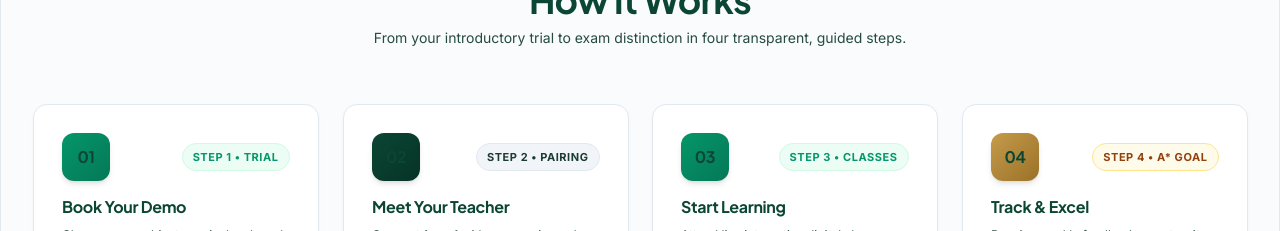
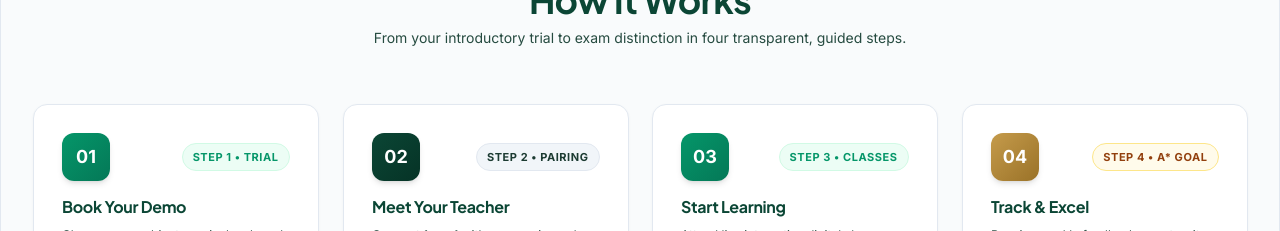
Before and after one commit to mjamalullah/TheReadly-react, a React (Vite) app: page / in a window 1280 px wide. Shown: the part 3920-4151 px from the top of the page. Built offline with nearby package versions, Linux system fonts and the light colour scheme; the HTML template or start-up script is replaced by a standard one.

Commit message:
style: ensure step numbers 01-04 in How It Works are pure white

```diff
--- a/src/index.css
+++ b/src/index.css
@@ -121,7 +121,8 @@ p {
 .btn-primary *, .btn-teal *, .btn-navy *, .btn-whatsapp *,
 .dashboard-header-bar *, .bg-slate-900 *,
 .site-footer .footer-heading,
-.stats-section, .stats-section * {
+.stats-section, .stats-section *,
+.text-white {
   color: #ffffff !important;
 }
 
--- a/src/pages/Home.jsx
+++ b/src/pages/Home.jsx
@@ -1102,8 +1102,10 @@ export const Home = () => {
             <div className="absolute top-0 left-0 right-0 h-1 bg-gradient-to-r from-emerald-500 to-teal-400 opacity-0 group-hover:opacity-100 transition-opacity"></div>
             <div>
               <div className="flex items-center justify-between mb-4">
-                <div className="w-12 h-12 rounded-xl bg-gradient-to-br from-[#059669] to-[#047857] text-white font-heading font-extrabold flex items-center justify-center text-base shadow-md group-hover:scale-105 transition-transform">
-                  01
+                <div className="w-12 h-12 rounded-xl bg-gradient-to-br from-[#059669] to-[#047857] shadow-md flex items-center justify-center text-base shrink-0 group-hover:scale-105 transition-transform">
+                  <span className="text-white !text-white font-black text-lg select-none leading-none" style={{ color: '#ffffff' }}>
+                    01
+                  </span>
                 </div>
                 <span className="px-2.5 py-1 rounded-full text-[11px] font-bold uppercase tracking-wider bg-emerald-50 text-[#059669] border border-emerald-100">
                   Step 1 • Trial
@@ -1127,8 +1129,10 @@ export const Home = () => {
             <div className="absolute top-0 left-0 right-0 h-1 bg-gradient-to-r from-emerald-500 to-teal-400 opacity-0 group-hover:opacity-100 transition-opacity"></div>
             <div>
               <div className="flex items-center justify-between mb-4">
-                <div className="w-12 h-12 rounded-xl bg-gradient-to-br from-[#0B4635] to-[#063326] text-white font-heading font-extrabold flex items-center justify-center text-base shadow-md group-hover:scale-105 transition-transform">
-                  02
+                <div className="w-12 h-12 rounded-xl bg-gradient-to-br from-[#0B4635] to-[#063326] shadow-md flex items-center justify-center text-base shrink-0 group-hover:scale-105 transition-transform">
+                  <span className="text-white !text-white font-black text-lg select-none leading-none" style={{ color: '#ffffff' }}>
+                    02
+                  </span>
                 </div>
                 <span className="px-2.5 py-1 rounded-full text-[11px] font-bold uppercase tracking-wider bg-slate-100 text-slate-700 border border-slate-200">
                   Step 2 • Pairing
@@ -1152,8 +1156,10 @@ export const Home = () => {
             <div className="absolute top-0 left-0 right-0 h-1 bg-gradient-to-r from-emerald-500 to-teal-400 opacity-0 group-hover:opacity-100 transition-opacity"></div>
             <div>
               <div className="flex items-center justify-between mb-4">
-                <div className="w-12 h-12 rounded-xl bg-gradient-to-br from-[#059669] to-[#047857] text-white font-heading font-extrabold flex items-center justify-center text-base shadow-md group-hover:scale-105 transition-transform">
-                  03
+                <div className="w-12 h-12 rounded-xl bg-gradient-to-br from-[#059669] to-[#047857] shadow-md flex items-center justify-center text-base shrink-0 group-hover:scale-105 transition-transform">
+                  <span className="text-white !text-white font-black text-lg select-none leading-none" style={{ color: '#ffffff' }}>
+                    03
+                  </span>
                 </div>
                 <span className="px-2.5 py-1 rounded-full text-[11px] font-bold uppercase tracking-wider bg-emerald-50 text-[#059669] border border-emerald-100">
                   Step 3 • Classes
@@ -1177,8 +1183,10 @@ export const Home = () => {
             <div className="absolute top-0 left-0 right-0 h-1 bg-gradient-to-r from-amber-500 to-emerald-500 opacity-0 group-hover:opacity-100 transition-opacity"></div>
             <div>
               <div className="flex items-center justify-between mb-4">
-                <div className="w-12 h-12 rounded-xl bg-gradient-to-br from-[#C59B4B] to-[#9A7228] text-white font-heading font-extrabold flex items-center justify-center text-base shadow-md group-hover:scale-105 transition-transform">
-                  04
+                <div className="w-12 h-12 rounded-xl bg-gradient-to-br from-[#C59B4B] to-[#9A7228] shadow-md flex items-center justify-center text-base shrink-0 group-hover:scale-105 transition-transform">
+                  <span className="text-white !text-white font-black text-lg select-none leading-none" style={{ color: '#ffffff' }}>
+                    04
+                  </span>
                 </div>
                 <span className="px-2.5 py-1 rounded-full text-[11px] font-bold uppercase tracking-wider bg-amber-50 text-amber-800 border border-amber-200">
                   Step 4 • A* Goal
```
